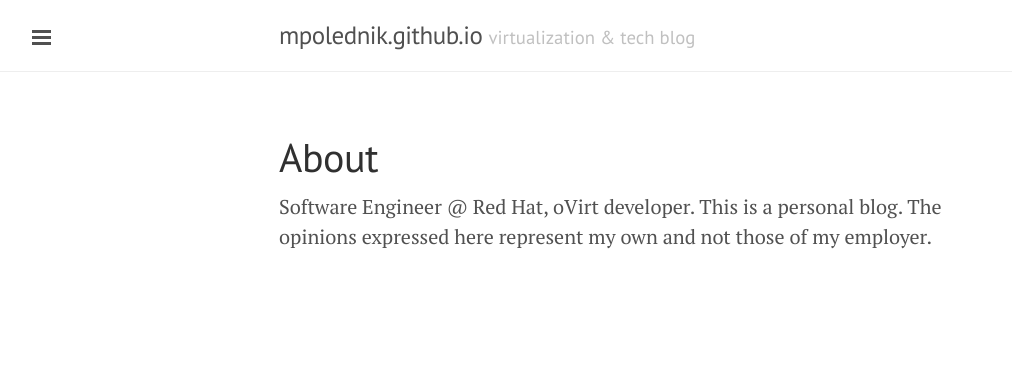
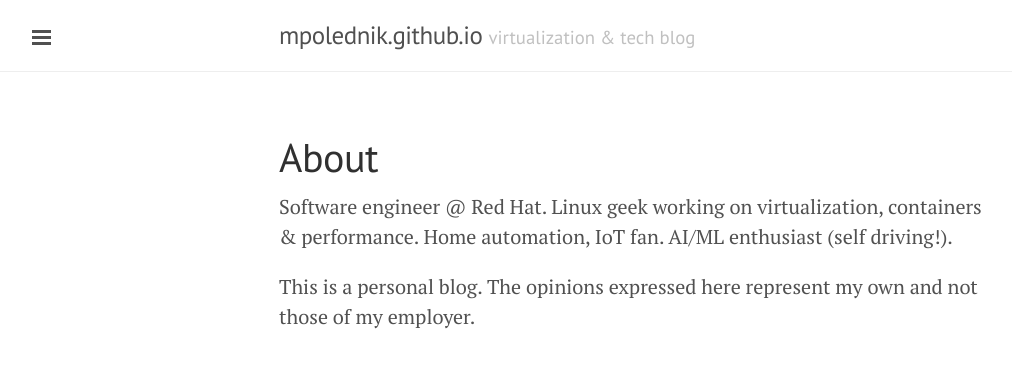
Before and after one commit to mpolednik/mpolednik.github.io, a Jekyll site: the page built from about.md, in a window 1280 px wide. Shown: the top 368 px of the page, without its empty margins (1-1013 px from the left). Built offline with Jekyll 4.4.1, drawn with Linux system fonts in a browser that asks for light colours.

Commit message:
Update 'about' with a new punchline. :)

```diff
--- a/about.md
+++ b/about.md
@@ -2,5 +2,6 @@
 layout: page
 title: About
 ---
+Software engineer @ Red Hat. Linux geek working on virtualization, containers & performance. Home automation, IoT fan. AI/ML enthusiast (self driving!).
 
-Software Engineer @ Red Hat, oVirt developer. This is a personal blog. The opinions expressed here represent my own and not those of my employer.
+This is a personal blog. The opinions expressed here represent my own and not those of my employer.
```
